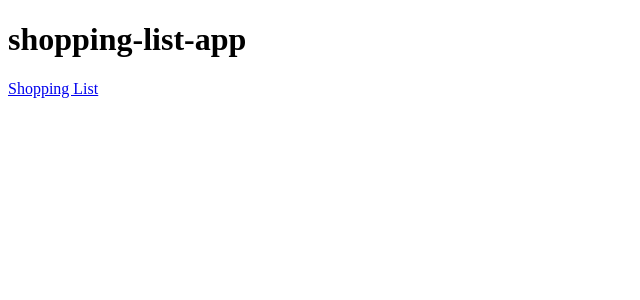
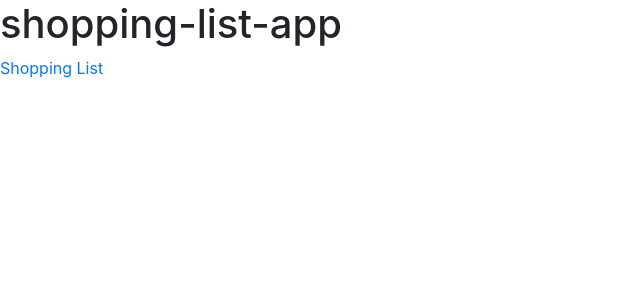
Before and after one commit to cdahmedeh/ShoppingListApp, an Angular app: page / in a window 1280 px wide. Shown: the top 300 px of the page, without its empty margins (0-640 px from the left). Built offline with nearby package versions, Linux system fonts and the light colour scheme.

Commit message:
Add bootstrap CSS styles

```diff
--- a/src/app/app.component.html
+++ b/src/app/app.component.html
@@ -1,3 +1,6 @@
+<!-- Bootstrap CSS Styles -->
+<link rel="stylesheet" href="https://stackpath.bootstrapcdn.com/bootstrap/4.1.3/css/bootstrap.min.css" integrity="sha384-MCw98/SFnGE8fJT3GXwEOngsV7Zt27NXFoaoApmYm81iuXoPkFOJwJ8ERdknLPMO" crossorigin="anonymous"/>
+
 <h1>{{title}}</h1>
 
 <nav>
```
